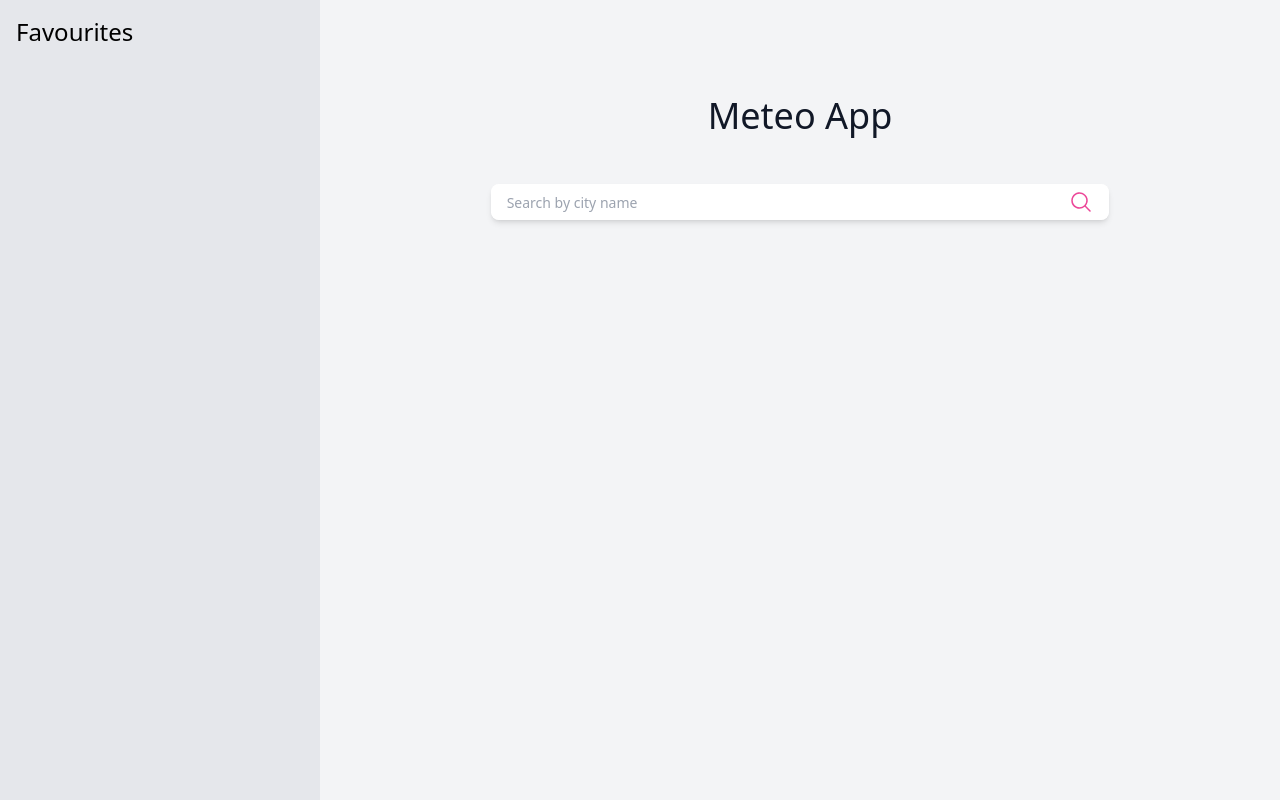
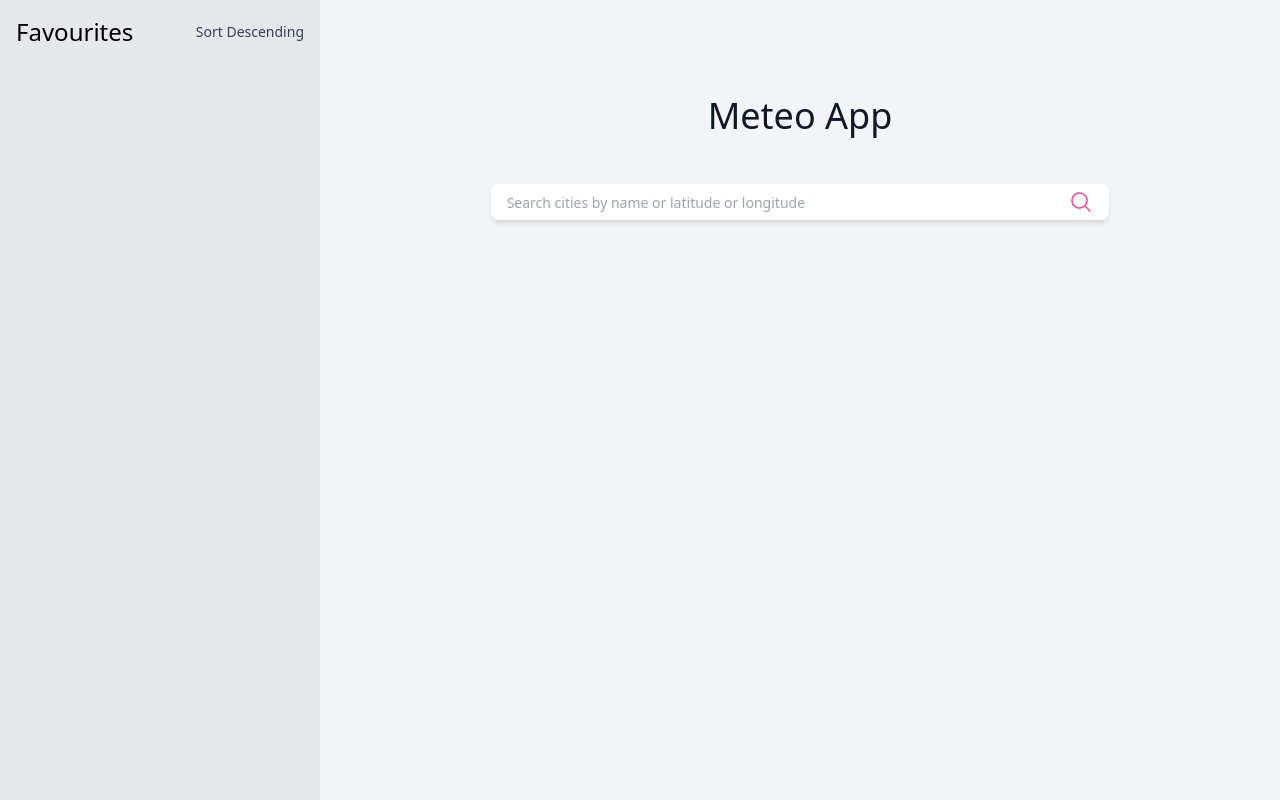
Before and after one commit to andelkocvjetkovic/metro-app, a React (Vite) app: page / in a window 1280 px wide. Built offline with nearby package versions, Linux system fonts and the light colour scheme.

Commit message:
add home-page

```diff
--- a/src/cities.ts
+++ b/src/cities.ts
@@ -1,7 +1,8 @@
 import cities from '@app/cities.json';
+import uuidv from '@app/utils/uuid';
 
 export default cities.map(c => ({
-  cityId: c.city.concat(c.lng).concat(c.lat),
+  cityId: uuidv(),
   name: c.city,
   lng: c.lng,
   lat: c.lat,
--- a/src/components/favorite-city/FavoriteCity.tsx
+++ b/src/components/favorite-city/FavoriteCity.tsx
@@ -11,8 +11,6 @@ function FavoriteCity(props: FavoriteCityProps) {
   const { name, cityId, lng, lat } = props;
   const [isHovered, setIsHovered] = useState(false);
   const { deleteByCityId } = useFavoriteCity();
-  console.log('encode', encodeURI(cityId));
-  console.log('normal', cityId);
   return (
     <Link
       to={`${ROUTE_DETAILS}/${encodeURI(cityId)}`}
--- a/src/pages/_partial/main-layout/MainLayout.tsx
+++ b/src/pages/_partial/main-layout/MainLayout.tsx
@@ -1,15 +1,33 @@
+import { useMemo, useState } from 'react';
 import { Outlet } from 'react-router-dom';
 import { useFavoriteCity } from '@app/hook/use-favorite-cities/useFavoriteCites';
 import FavoriteCity from '@app/components/favorite-city/FavoriteCity';
+import sortBy from 'sort-by';
 
 function MainLayout() {
   const { cities } = useFavoriteCity();
+  const [isAscSort, setIsAscSort] = useState(true);
+
+  const sortedCities = useMemo(
+    () => [...cities].sort(sortBy(''.concat(isAscSort ? '' : '-').concat('name'))),
+    [cities, isAscSort]
+  );
+
   return (
     <main className='grid grid-cols-12 h-screen bg-gray-200 overflow-hidden'>
       <aside className='col-span-3 p-4 flex flex-col gap-3 h-100 overflow-hidden'>
-        <h1 className='text-2xl font-medium'>Favourites</h1>
+        <h1 className='text-2xl font-medium flex justify-between items-center'>
+          Favourites
+          <button
+            type='button'
+            className='group inline-flex justify-center text-sm font-medium text-gray-700 hover:text-gray-900'
+            onClick={() => setIsAscSort(!isAscSort)}
+          >
+            Sort {isAscSort ? 'Descending' : 'Ascending'}
+          </button>
+        </h1>
         <ul className='px-4 flex flex-col gap-1 h-100 overflow-x-auto'>
-          {cities.map(c => (
+          {sortedCities.map(c => (
             <li className='text-xl' key={c.cityId}>
               <FavoriteCity {...c} />
             </li>
--- a/src/pages/home-page/HomePage.tsx
+++ b/src/pages/home-page/HomePage.tsx
@@ -1,24 +1,22 @@
 import { Fragment, useState, useMemo } from 'react';
+import { Link, useNavigate } from 'react-router-dom';
 import allCities from '@app/cities';
 import { ROUTE_DETAILS } from '@app/constants';
 import { useFavoriteCity } from '@app/hook/use-favorite-cities/useFavoriteCites';
 import { Combobox, Transition } from '@headlessui/react';
 import { StarIcon as StarIconSolid, MagnifyingGlassIcon } from '@heroicons/react/24/solid';
 import { StarIcon as StarIconOutline } from '@heroicons/react/24/outline';
-import { Link } from 'react-router-dom';
 import type { City } from '@app/types/city';
+import { matchSorter } from 'match-sorter';
 
 function HomePage() {
   const { addNewCity, deleteByCityId, cities } = useFavoriteCity();
   const [query, setQuery] = useState('');
+  const navigate = useNavigate();
 
   const filteredCities = useMemo(
     () =>
-      query.trim() === ''
-        ? allCities.slice(0, 5)
-        : allCities
-            .filter(city => city.name.toLowerCase().replace(/\s+/g, '').includes(query.toLowerCase().replace(/\s+/g, '')))
-            .slice(0, 5),
+      query.trim() === '' ? allCities.slice(0, 5) : matchSorter(allCities, query, { keys: ['name', 'lat', 'lng'] }).slice(0, 5),
     [query]
   );
 
@@ -26,14 +24,18 @@ function HomePage() {
     <div className='flex flex-col gap-11'>
       <h1 className='text-gray-900 text-4xl text-center mt-20'>Meteo App</h1>
       <div className='m-auto w-8/12 flex flex-col'>
-        <Combobox>
+        <Combobox
+          onChange={(c: City) => {
+            navigate(`${ROUTE_DETAILS}/${encodeURI(c.cityId)}`);
+          }}
+        >
           <div className='relative mt-1'>
             <div className='relative w-full cursor-default overflow-hidden rounded-lg  bg-white text-left shadow-md'>
               <Combobox.Input
                 className='w-full border-none pl-4 pr-12 py-2 h-9 text-sm leading-5 text-gray-900 focus:outline-pink-400 rounded-lg'
                 displayValue={(c: City) => c.name}
                 onChange={event => setQuery(event.target.value)}
-                placeholder='Search by city name'
+                placeholder='Search cities by name or latitude or longitude'
               />
               <Combobox.Button className='absolute inset-y-0 right-0 flex items-center justify-center mr-4 w-6 text-pink-500 h-100'>
                 <MagnifyingGlassIcon />
--- /dev/null
+++ b/src/utils/uuid.ts
@@ -0,0 +1,3 @@
+const uuidv = () => crypto.randomUUID();
+
+export default uuidv;
```
